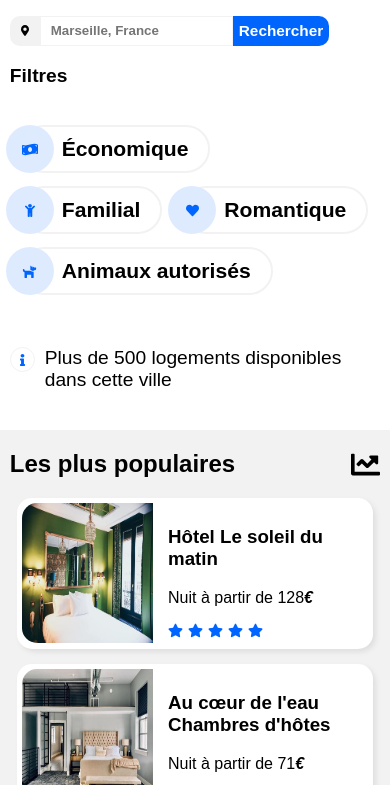
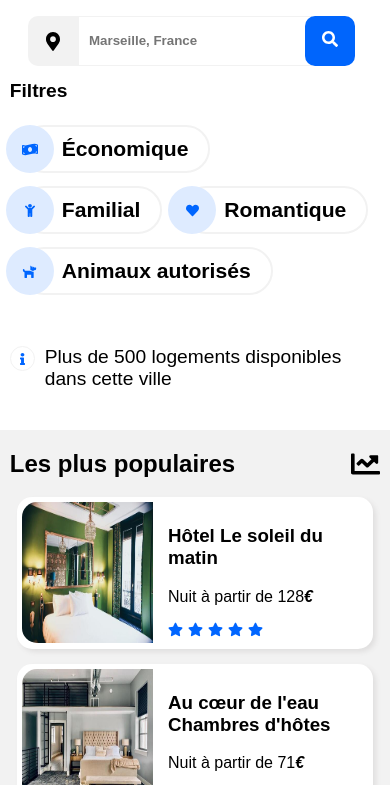
Before and after one commit to Peacepad/Reservia, a plain HTML site: page index.html in a window 390 px wide. Shown: the part 329-1114 px from the top of the page. Drawn offline with Linux system fonts and the light colour scheme; a web font is replaced by a local one.

Commit message:
ajustement mobile
modification taille minimale des images + remplacement du bouton de recherche + mise en place de la barre de recherche mobile

```diff
--- a/index.html
+++ b/index.html
@@ -58,7 +58,11 @@
                 <div id="container_search_input">
                   <input id ="search_input" type="search" placeholder="Marseille, France" aria-label="Rechercher un endroit pour les vacances"/>
                 </div>
-                <input id ="search_button" type="submit" value="Rechercher" />
+                <button id="search_button" type="submit">
+                  <span id="search_button_1">Rechercher</span>
+                  <span id="search_button_2"><img src="images/icones/search-solid.svg" alt="search" /></span>
+                  </button>
+
               </form>
 
         </div>
--- a/mobile_style.css
+++ b/mobile_style.css
@@ -58,7 +58,7 @@
     }
 
     #hebergement_nav_mobile a {
-        color: #0065FC;
+        color: C#0065F;
     }
 
     /*--------------------Container_top_of_page-----------------*/
@@ -75,6 +75,10 @@
         flex-direction: column;
     }
 
+    #filters_title {
+        max-height: 30px;
+    }
+
     #container_filters_form input {
         background-color: white;
         height: 48px;
@@ -84,6 +88,7 @@
         padding-right: 20px;
         font-weight: bold;
         font-size: 1.1em;
+
     }
 
 
@@ -213,6 +218,7 @@
     .image_card_2 img {
         width: 33.6vw;
         height: 16.6vh;
+        min-height: 138px;
     }
 
     .card_2 {
@@ -253,6 +259,7 @@
     .image_card img {
         width: 90vw;
         height: 16.6vh;
+        min-height: 138px;
         border-top-left-radius: 15px;
         border-top-right-radius: 15px;
         object-fit: cover;
@@ -285,6 +292,7 @@
         width: 95%;
         margin: auto;
     }
+
     #container_card_3 {
         flex-direction: column;
         align-items: center;
@@ -296,16 +304,19 @@
     .image_card_3 img {
         width: 90vw;
         height: 16.6vh;
+        min-height: 138px;
     }
 
     .m-image_card_3 img {
         width: 90vw;
         height: 16.6vh;
+        min-height: 138px;
     }
 
     .s-image_card_3 img {
         width: 90vw;
         height: 16.6vh;
+        min-height: 138px;
     }
 
     .card_3 {
@@ -326,4 +337,49 @@
         margin-left: 5.3vw;
     }
 
+
+
+
+
+
+    /*-----------------------Champ de recherche----------------------*/
+
+    #top_of_page_2 {
+        display: flex;
+        justify-content: center;
+        margin-bottom: 30px;
+    }
+
+    #search_input {
+        height: 50px ;
+        width: 60vw; /*taille à ajuster*/
+    }
+
+    #icon_location {
+        margin-right:0;
+        width: 50px;
+        height: 50px;
+    }
+
+    #search_button {
+        position: relative;
+        height: 50px;
+        width: 50px;
+        border-radius: 10px;
+        left: -7px;
+    }
+
+    #search_button_1 {
+        display: none;
+    }
+
+    #search_button_2 {
+        display: contents;
+    }
+
+    #search_button img{
+        filter: invert(100%) sepia(100%) saturate(0%) hue-rotate(132deg) brightness(110%) contrast(101%);
+        height: 1em;
+    }
+
 }
--- a/style.css
+++ b/style.css
@@ -153,6 +153,11 @@ h1 {
 #search_input:focus { /*empêche la bordure lorsqu'on écrit dans le champ de recherche */
     outline: none;
 }
+
+#search_button_2 {
+    display: none;
+}
+
 
 /*----Les filtres---*/
 
@@ -592,7 +597,6 @@ aside {
 
 .card_3 h3 {
     font-size: 1.1vw;
-
 }
 
 .card_3:hover {
```
Also changed, not shown: images/icones/search-solid.svg (added).
